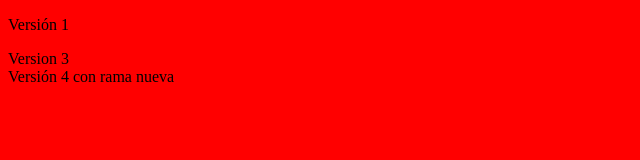
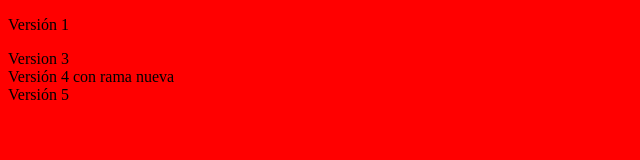
Before and after one commit to Daliendor/proyectoDePrueba, a plain HTML site: page index.html in a window 1280 px wide. Shown: the full height of the page, 0-640 px from the left. Drawn offline with Linux system fonts and the light colour scheme.

Commit message:
Versión 5, otro dia distinto

```diff
--- a/index.html
+++ b/index.html
@@ -10,5 +10,6 @@
     <div><p>Versión 1</p></div>
     <div>Version 3</div>
     <div>Versión 4 con rama nueva</div>
+    <div>Versión 5</div>
 </body>
 </html>
```
